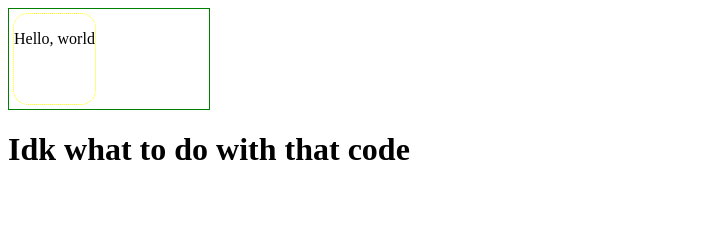
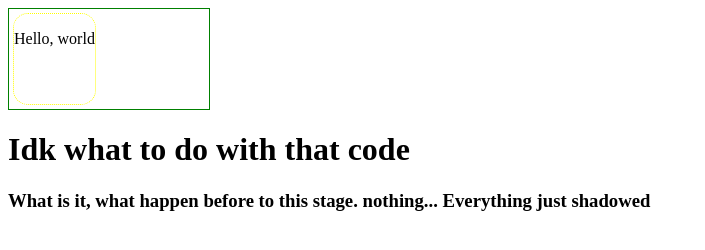
Before and after one commit to Rau-Lawliet/INF-231, a plain HTML site: page index.html in a window 1280 px wide. Shown: the whole page, without its empty margins (0-705 px from the left). Drawn offline with Linux system fonts and the light colour scheme.

Commit message:
First Commit

```diff
--- a/index.html
+++ b/index.html
@@ -33,5 +33,6 @@
     </div>
 
     <h1>Idk what to do with that code</h1>
+    <h3>What is it, what happen before to this stage. nothing... Everything just shadowed</h3>
 </body>
 </html>
```
